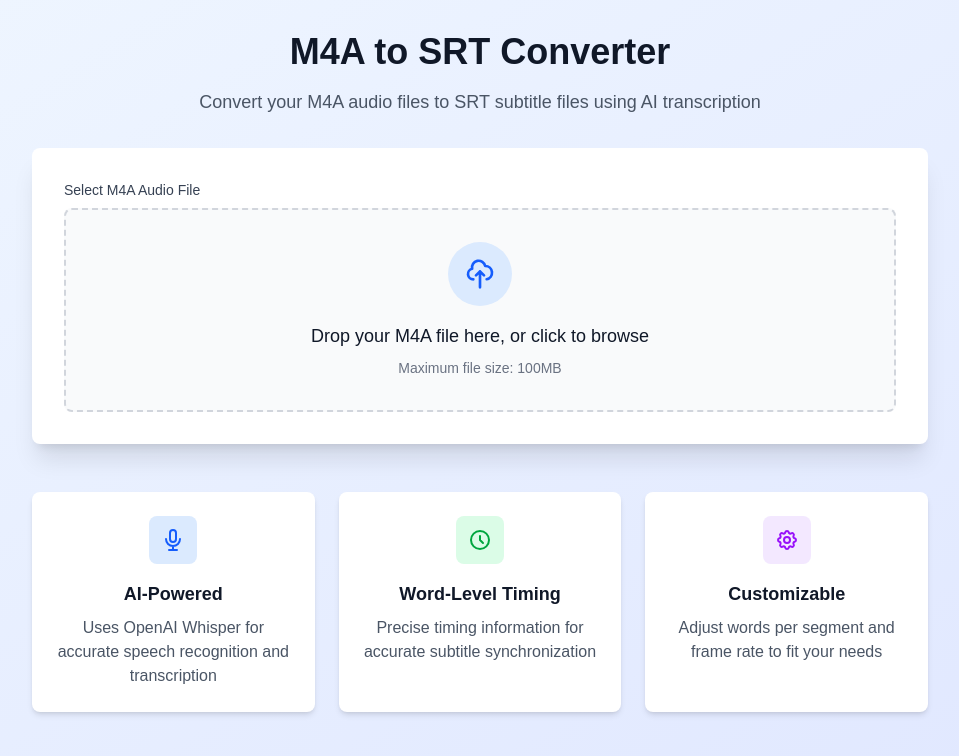
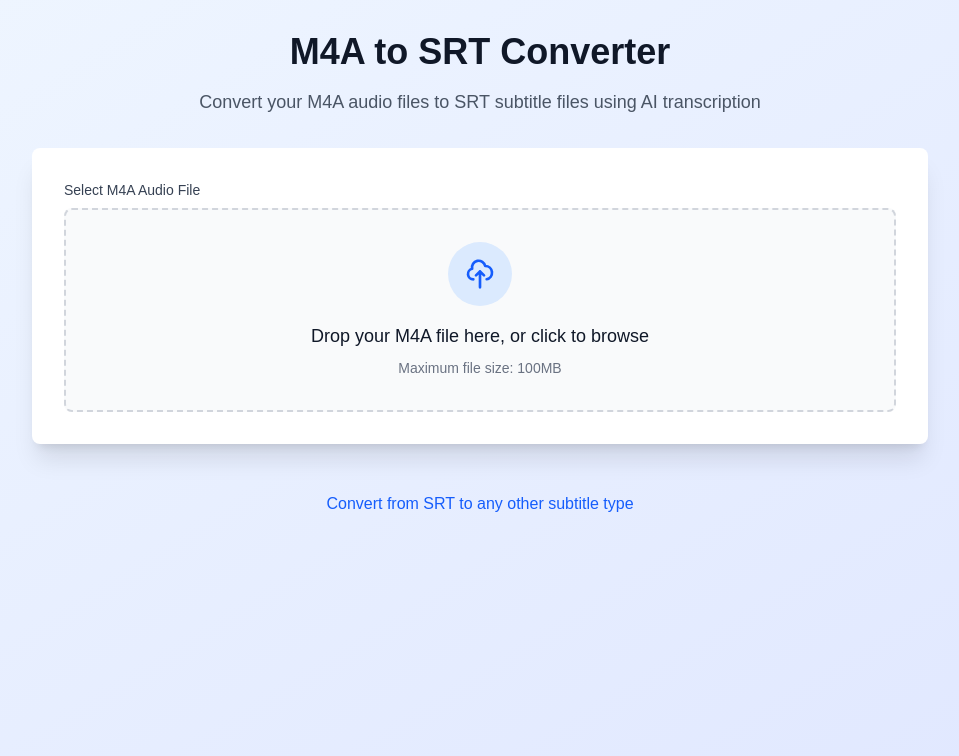
Before and after one commit to raspberrysans/microsaas-monorepo, a Next.js app in the folder m4a-to-srt/nextjs-frontend/: page / in a window 1280 px wide. Shown: the top 756 px of the page, without its empty margins (160-1119 px from the left). Built offline with nearby package versions, Linux system fonts and the light colour scheme.

Commit message:
fixed errors

```diff
--- a/m4a-to-srt/nextjs-frontend/src/app/page.tsx
+++ b/m4a-to-srt/nextjs-frontend/src/app/page.tsx
@@ -20,8 +20,9 @@ export default function Home() {
 	const [conversionState, setConversionState] = useState<ConversionState>({
 		status: 'idle',
 	});
+
 	const [settings, setSettings] = useState({
-		wordsPerSegment: 8,
+		wordsPerSegment: 1,
 		frameRate: 30.0,
 	});
 
@@ -108,6 +109,10 @@ export default function Home() {
 		}
 	}, [conversionState.downloadUrl]);
 
+	const isProcessing =
+		conversionState.status === 'uploading' ||
+		conversionState.status === 'converting';
+
 	return (
 		<div className="min-h-screen bg-gradient-to-br from-blue-50 to-indigo-100 dark:from-gray-900 dark:to-gray-800">
 			<div className="container mx-auto px-4 py-8">
@@ -131,10 +136,7 @@ export default function Home() {
 								<FileUploader
 									onFileSelect={handleFileSelect}
 									selectedFile={file}
-									disabled={
-										conversionState.status === 'uploading' ||
-										conversionState.status === 'converting'
-									}
+									disabled={isProcessing}
 								/>
 
 								{file && (
@@ -142,19 +144,13 @@ export default function Home() {
 										<ConversionSettings
 											settings={settings}
 											onSettingsChange={setSettings}
-											disabled={
-												conversionState.status === 'uploading' ||
-												conversionState.status === 'converting'
-											}
+											disabled={isProcessing}
 										/>
 
 										<div className="mt-6 flex justify-center">
 											<button
 												onClick={handleConvert}
-												disabled={
-													conversionState.status === 'uploading' ||
-													conversionState.status === 'converting'
-												}
+												disabled={isProcessing}
 												className="bg-blue-600 hover:bg-blue-700 disabled:bg-gray-400 text-white font-semibold py-3 px-8 rounded-lg transition-colors duration-200 flex items-center gap-2"
 											>
 												<svg
@@ -207,86 +203,17 @@ export default function Home() {
 						)}
 					</div>
 
-					{/* Features */}
-					<div className="grid md:grid-cols-3 gap-6 mt-12">
-						<div className="text-center p-6 bg-white dark:bg-gray-800 rounded-lg shadow-md">
-							<div className="w-12 h-12 bg-blue-100 dark:bg-blue-900/30 rounded-lg flex items-center justify-center mx-auto mb-4">
-								<svg
-									className="w-6 h-6 text-blue-600 dark:text-blue-400"
-									fill="none"
-									stroke="currentColor"
-									viewBox="0 0 24 24"
-								>
-									<path
-										strokeLinecap="round"
-										strokeLinejoin="round"
-										strokeWidth={2}
-										d="M19 11a7 7 0 01-7 7m0 0a7 7 0 01-7-7m7 7v4m0 0H8m4 0h4m-4-8a3 3 0 01-3-3V5a3 3 0 116 0v6a3 3 0 01-3 3z"
-									/>
-								</svg>
-							</div>
-							<h3 className="text-lg font-semibold text-gray-900 dark:text-white mb-2">
-								AI-Powered
-							</h3>
-							<p className="text-gray-600 dark:text-gray-300">
-								Uses OpenAI Whisper for accurate speech recognition and
-								transcription
-							</p>
-						</div>
+					{/* Add link to this: "https://editingtools.io/subtitles/" */}
 
-						<div className="text-center p-6 bg-white dark:bg-gray-800 rounded-lg shadow-md">
-							<div className="w-12 h-12 bg-green-100 dark:bg-green-900/30 rounded-lg flex items-center justify-center mx-auto mb-4">
-								<svg
-									className="w-6 h-6 text-green-600 dark:text-green-400"
-									fill="none"
-									stroke="currentColor"
-									viewBox="0 0 24 24"
-								>
-									<path
-										strokeLinecap="round"
-										strokeLinejoin="round"
-										strokeWidth={2}
-										d="M12 8v4l3 3m6-3a9 9 0 11-18 0 9 9 0 0118 0z"
-									/>
-								</svg>
-							</div>
-							<h3 className="text-lg font-semibold text-gray-900 dark:text-white mb-2">
-								Word-Level Timing
-							</h3>
-							<p className="text-gray-600 dark:text-gray-300">
-								Precise timing information for accurate subtitle synchronization
-							</p>
-						</div>
-
-						<div className="text-center p-6 bg-white dark:bg-gray-800 rounded-lg shadow-md">
-							<div className="w-12 h-12 bg-purple-100 dark:bg-purple-900/30 rounded-lg flex items-center justify-center mx-auto mb-4">
-								<svg
-									className="w-6 h-6 text-purple-600 dark:text-purple-400"
-									fill="none"
-									stroke="currentColor"
-									viewBox="0 0 24 24"
-								>
-									<path
-										strokeLinecap="round"
-										strokeLinejoin="round"
-										strokeWidth={2}
-										d="M10.325 4.317c.426-1.756 2.924-1.756 3.35 0a1.724 1.724 0 002.573 1.066c1.543-.94 3.31.826 2.37 2.37a1.724 1.724 0 001.065 2.572c1.756.426 1.756 2.924 0 3.35a1.724 1.724 0 00-1.066 2.573c.94 1.543-.826 3.31-2.37 2.37a1.724 1.724 0 00-2.572 1.065c-.426 1.756-2.924 1.756-3.35 0a1.724 1.724 0 00-2.573-1.066c-1.543.94-3.31-.826-2.37-2.37a1.724 1.724 0 00-1.065-2.572c-1.756-.426-1.756-2.924 0-3.35a1.724 1.724 0 001.066-2.573c-.94-1.543.826-3.31 2.37-2.37.996.608 2.296.07 2.572-1.065z"
-									/>
-									<path
-										strokeLinecap="round"
-										strokeLinejoin="round"
-										strokeWidth={2}
-										d="M15 12a3 3 0 11-6 0 3 3 0 016 0z"
-									/>
-								</svg>
-							</div>
-							<h3 className="text-lg font-semibold text-gray-900 dark:text-white mb-2">
-								Customizable
-							</h3>
-							<p className="text-gray-600 dark:text-gray-300">
-								Adjust words per segment and frame rate to fit your needs
-							</p>
-						</div>
+					<div className="mt-12 flex justify-center">
+						<a
+							href="https://editingtools.io/subtitles/"
+							target="_blank"
+							rel="noopener noreferrer"
+							className="text-blue-600 hover:text-blue-700"
+						>
+							Convert from SRT to any other subtitle type
+						</a>
 					</div>
 				</div>
 			</div>
```
